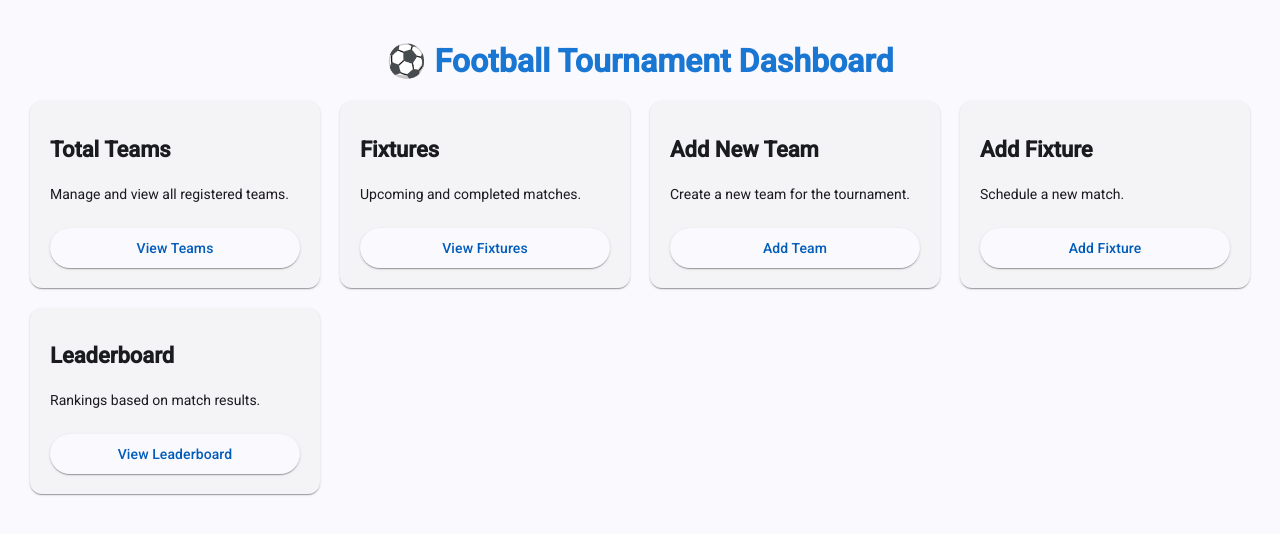
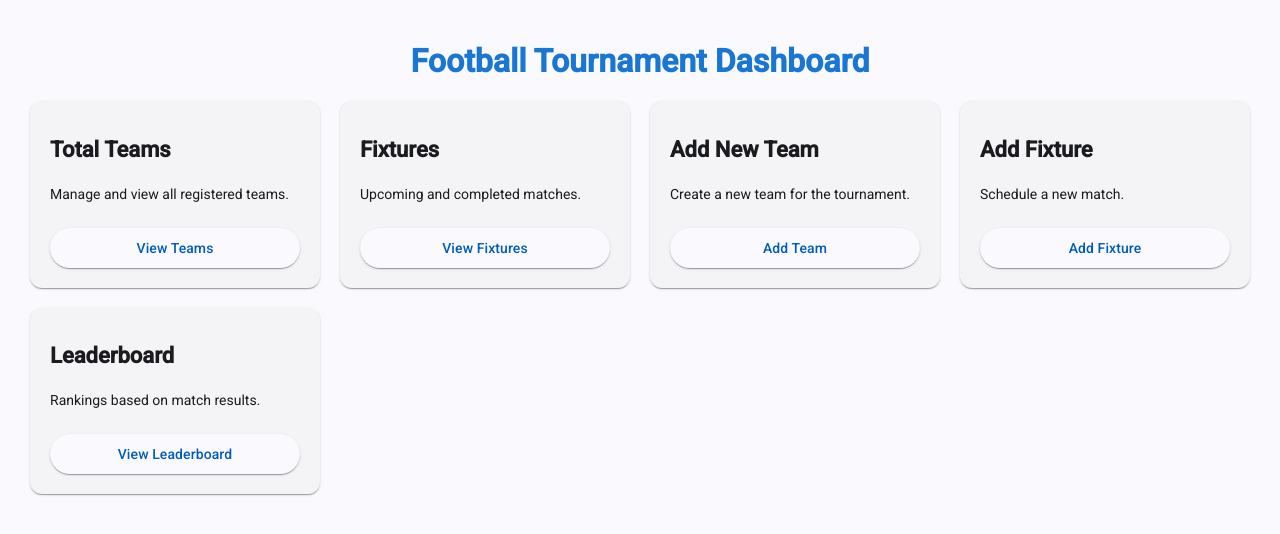
Before and after one commit to Mishal-malayil/football-project, an Angular app: page /dashboard in a window 1280 px wide. Shown: the top 534 px of the page. Built offline with nearby package versions, Linux system fonts and the light colour scheme.

Commit message:
Update dashboard.html

```diff
--- a/src/app/components/dashboard/dashboard.html
+++ b/src/app/components/dashboard/dashboard.html
@@ -1,6 +1,6 @@
 <div class="dashboard-container">
 
-  <h1>⚽ Football Tournament Dashboard</h1>
+  <h1> Football Tournament Dashboard</h1>
 
   <div class="card-grid">
 
```
